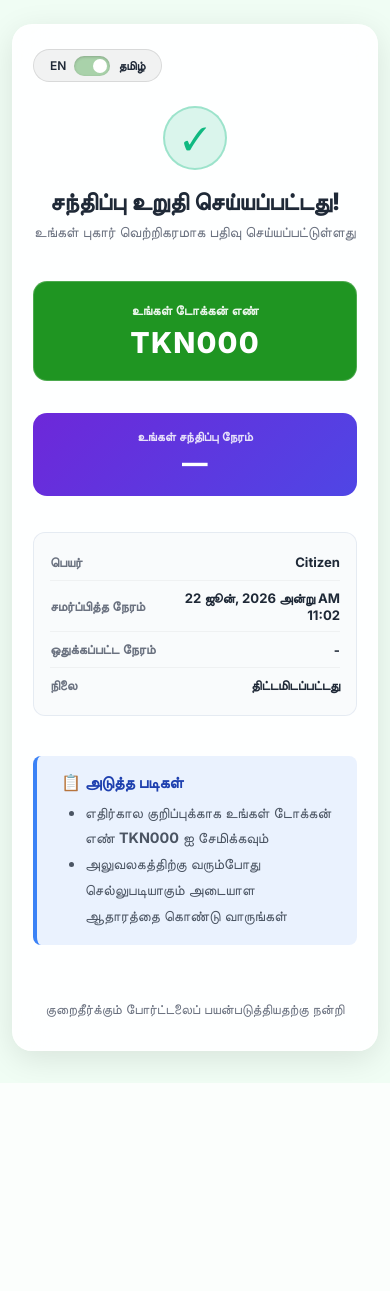
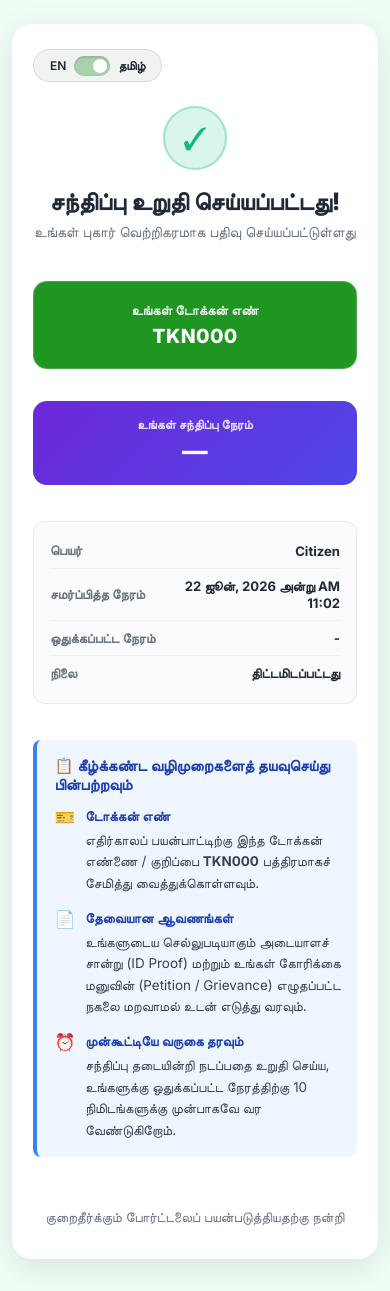
Before and after one commit to quazrelevate-god/Vpa-pilot-backend, a Python web app: template backend/templates/success.jinja2 in a window 390 px wide. Before the commit the page ends 1081 px from the top, so only its background shows below. Run offline with Jinja, Linux system fonts and the light colour scheme; the template is opened without the code that fills it, so the values that code supplies are empty; some web fonts are replaced.

Commit message:
fix: token number responsive + new bilingual next-steps messages
Token number:
- font-size: clamp(1.1rem, 5vw, 1.8rem) — shrinks smoothly on narrow screens
- word-break: break-all so long TKN numbers never overflow the green card

Next Steps redesign (icon + title + body per step):
  Scheduled:
    EN: Keep your Token / Bring Documents / Arrive Early (with full new text)
    TA: டோக்கன் எண் / தேவையான ஆவணங்கள் / முன்கூட்டியே வருகை தரவும்
  Waiting:
    EN: Keep your Token / Stay Alert (SMS notification note)
    TA: equivalent Tamil messages

Instructions CSS:
  - Replaced <ul><li> layout with icon-title-body .step cards
  - Tighter padding on mobile (1rem vs 1.5rem)

Co-Authored-By: Claude Sonnet 4.6 <noreply@anthropic.com>

```diff
--- a/backend/templates/success.jinja2
+++ b/backend/templates/success.jinja2
@@ -85,9 +85,12 @@
         }
 
         .token-number {
-            font-size: 1.8rem;
+            font-size: clamp(1.1rem, 5vw, 1.8rem);
             font-weight: 900;
-            letter-spacing: 0.04em;
+            letter-spacing: 0.02em;
+            word-break: break-all;
+            overflow-wrap: break-word;
+            line-height: 1.2;
         }
 
         /* Highlighted meeting time card */
@@ -156,26 +159,47 @@
         }
 
         .instructions {
-            background: rgba(59, 130, 246, 0.1);
+            background: rgba(59, 130, 246, 0.07);
             border-left: 4px solid #3b82f6;
-            padding: 1rem 1.5rem;
+            padding: 1rem 1rem 1rem 1.1rem;
             border-radius: 8px;
-            margin: 1.5rem 0;
+            margin: 1.25rem 0;
             text-align: left;
         }
 
         .instructions h3 {
             color: #1e40af;
-            font-size: 1rem;
+            font-size: 0.95rem;
             font-weight: 700;
-            margin-bottom: 0.5rem;
+            margin-bottom: 0.75rem;
         }
 
-        .instructions ul {
-            margin-left: 1.5rem;
-            color: #4b5563;
-            font-size: 0.9rem;
-            line-height: 1.8;
+        .instructions .step {
+            display: flex;
+            gap: 0.6rem;
+            margin-bottom: 0.85rem;
+            align-items: flex-start;
+        }
+
+        .instructions .step:last-child { margin-bottom: 0; }
+
+        .instructions .step-icon {
+            font-size: 1.05rem;
+            flex-shrink: 0;
+            margin-top: 1px;
+        }
+
+        .instructions .step-body {
+            color: #374151;
+            font-size: 0.84rem;
+            line-height: 1.6;
+        }
+
+        .instructions .step-title {
+            font-weight: 700;
+            color: #1e40af;
+            display: block;
+            margin-bottom: 0.15rem;
         }
 
         .btn {
@@ -337,31 +361,94 @@
 
         <div class="instructions" id="instructions-scheduled">
             <h3 class="english">📋 Next Steps</h3>
-            <h3 class="tamil">📋 அடுத்த படிகள்</h3>
-            <ul class="english">
-                <li>Please save your token number <strong id="token-ref-en">TKN-000</strong> for future reference</li>
-                <li>Bring a valid ID proof when visiting the office</li>
-                <li>Arrive 10 minutes before your scheduled time</li>
-            </ul>
-            <ul class="tamil">
-                <li>எதிர்கால குறிப்புக்காக உங்கள் டோக்கன் எண் <strong id="token-ref-ta">TKN-000</strong> ஐ சேமிக்கவும்</li>
-                <li>அலுவலகத்திற்கு வரும்போது செல்லுபடியாகும் அடையாள ஆதாரத்தை கொண்டு வாருங்கள்</li>
-            </ul>
+            <h3 class="tamil">📋 கீழ்க்கண்ட வழிமுறைகளைத் தயவுசெய்து பின்பற்றவும்</h3>
+
+            <!-- English steps -->
+            <div class="english">
+                <div class="step">
+                    <span class="step-icon">🎫</span>
+                    <div class="step-body">
+                        <span class="step-title">Keep your Token</span>
+                        Kindly save this token number / reference <strong id="token-ref-en">TKN-000</strong> for all your future reference and verification.
+                    </div>
+                </div>
+                <div class="step">
+                    <span class="step-icon">📄</span>
+                    <div class="step-body">
+                        <span class="step-title">Bring Documents</span>
+                        Please bring a valid ID proof along with a written copy of your petition, grievance, or memorandum (மனு).
+                    </div>
+                </div>
+                <div class="step">
+                    <span class="step-icon">⏰</span>
+                    <div class="step-body">
+                        <span class="step-title">Arrive Early</span>
+                        Please arrive at least 10 minutes prior to your scheduled booking time to ensure a smooth meeting.
+                    </div>
+                </div>
+            </div>
+
+            <!-- Tamil steps -->
+            <div class="tamil">
+                <div class="step">
+                    <span class="step-icon">🎫</span>
+                    <div class="step-body">
+                        <span class="step-title">டோக்கன் எண்</span>
+                        எதிர்காலப் பயன்பாட்டிற்கு இந்த டோக்கன் எண்ணை / குறிப்பை <strong id="token-ref-ta">TKN-000</strong> பத்திரமாகச் சேமித்து வைத்துக்கொள்ளவும்.
+                    </div>
+                </div>
+                <div class="step">
+                    <span class="step-icon">📄</span>
+                    <div class="step-body">
+                        <span class="step-title">தேவையான ஆவணங்கள்</span>
+                        உங்களுடைய செல்லுபடியாகும் அடையாளச் சான்று (ID Proof) மற்றும் உங்கள் கோரிக்கை மனுவின் (Petition / Grievance) எழுதப்பட்ட நகலை மறவாமல் உடன் எடுத்து வரவும்.
+                    </div>
+                </div>
+                <div class="step">
+                    <span class="step-icon">⏰</span>
+                    <div class="step-body">
+                        <span class="step-title">முன்கூட்டியே வருகை தரவும்</span>
+                        சந்திப்பு தடையின்றி நடப்பதை உறுதி செய்ய, உங்களுக்கு ஒதுக்கப்பட்ட நேரத்திற்கு 10 நிமிடங்களுக்கு முன்பாகவே வர வேண்டுகிறோம்.
+                    </div>
+                </div>
+            </div>
         </div>
 
         <div class="instructions" id="instructions-waiting" style="display:none; border-left-color:#f59e0b;">
             <h3 class="english" style="color:#b45309;">⏳ Waiting Queue</h3>
             <h3 class="tamil" style="color:#b45309;">⏳ காத்திருப்பு வரிசை</h3>
-            <ul class="english">
-                <li>Please save your token number <strong id="token-ref-en-w">TKN-000</strong> for future reference</li>
-                <li>No slots are available right now — you have been added to the waiting queue</li>
-                <li>Your appointment time will be sent via SMS shortly once slots become available</li>
-            </ul>
-            <ul class="tamil">
-                <li>எதிர்கால குறிப்புக்காக உங்கள் டோக்கன் எண் <strong id="token-ref-ta-w">TKN-000</strong> ஐ சேமிக்கவும்</li>
-                <li>தற்போது இடங்கள் கிடைக்கவில்லை — நீங்கள் காத்திருப்பு வரிசையில் சேர்க்கப்பட்டுள்ளீர்கள்</li>
-                <li>இடங்கள் கிடைத்தவுடன் உங்கள் சந்திப்பு நேரம் SMS மூலம் அனுப்பப்படும்</li>
-            </ul>
+            <div class="english">
+                <div class="step">
+                    <span class="step-icon">🎫</span>
+                    <div class="step-body">
+                        <span class="step-title" style="color:#b45309;">Keep your Token</span>
+                        Save token <strong id="token-ref-en-w">TKN-000</strong> for all future reference and verification.
+                    </div>
+                </div>
+                <div class="step">
+                    <span class="step-icon">📲</span>
+                    <div class="step-body">
+                        <span class="step-title" style="color:#b45309;">Stay Alert</span>
+                        No slots were available at this time. You have been added to the waiting queue and will be notified via SMS once a slot opens.
+                    </div>
+                </div>
+            </div>
+            <div class="tamil">
+                <div class="step">
+                    <span class="step-icon">🎫</span>
+                    <div class="step-body">
+                        <span class="step-title" style="color:#b45309;">டோக்கன் எண்</span>
+                        <strong id="token-ref-ta-w">TKN-000</strong> என்ற டோக்கன் எண்ணை எதிர்காலப் பயன்பாட்டிற்காக சேமிக்கவும்.
+                    </div>
+                </div>
+                <div class="step">
+                    <span class="step-icon">📲</span>
+                    <div class="step-body">
+                        <span class="step-title" style="color:#b45309;">தகவலுக்கு காத்திருக்கவும்</span>
+                        தற்போது இடங்கள் கிடைக்கவில்லை. நீங்கள் காத்திருப்பு வரிசையில் சேர்க்கப்பட்டுள்ளீர்கள். இடம் கிடைத்தவுடன் SMS மூலம் அறிவிக்கப்படும்.
+                    </div>
+                </div>
+            </div>
         </div>
 
         <div class="instructions" id="instructions-submitted" style="display:none; border-left-color:#3b82f6;">
```
